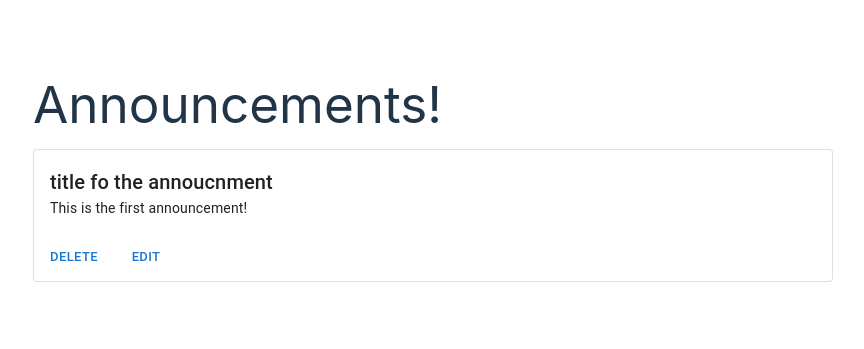
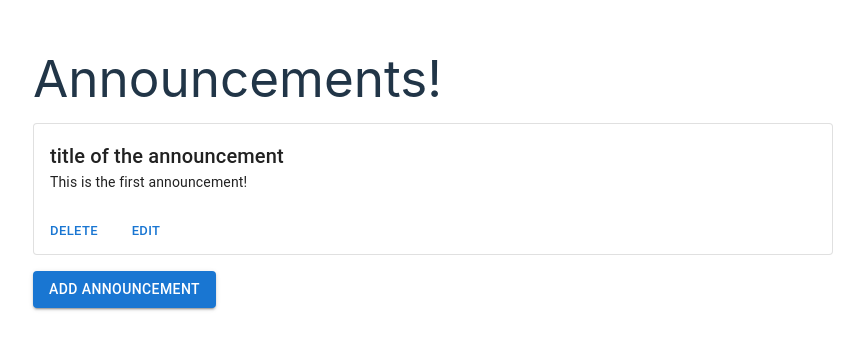
Before and after one commit to hamnerben/canvas-midterm, a React (Vite) app: page /announcements in a window 1280 px wide. Shown: the part 221-570 px from the top of the page, without its empty margins (207-1071 px from the left). Built offline with nearby package versions, Linux system fonts and the light colour scheme.

Commit message:
put button in announcment

```diff
--- a/src/components/Button.jsx
+++ b/src/components/Button.jsx
@@ -1,9 +1,9 @@
 import * as React from 'react';
 import Stack from '@mui/material/Stack';
-import Button from '@mui/material/Button';
+import MuiButton from '@mui/material/Button';
 
-export default function Button(text, onClick) {
+export default function Button({text, onClick}) {
   return (
-          <Button onClick={onClick} variant="contained">{text}</Button>
+          <MuiButton onClick={onClick} variant="contained">{text}</MuiButton>
       );
 }
--- a/src/pages/Announcements.jsx
+++ b/src/pages/Announcements.jsx
@@ -1,5 +1,6 @@
 import Card from "../components/Card";
 import { useState } from "react";
+import Button from "../components/Button";
 
 export default function Announcements() {
   const [showDelete, setShowDelete] = useState(true);
@@ -16,13 +17,20 @@ export default function Announcements() {
     <>
     <div className="flex flex-col items-start space-y-4">
       <h1>Announcements!</h1>
-      <Card
-        className="text-left"
-        title="title fo the annoucnment"
-        body="This is the first announcement!"
-        showDelete={showDelete}
-        showEdit={showEdit}
-      />
+      {announcements.map((announcement) => {
+        return (
+          <Card
+            key={announcement.title}
+            className="text-left"
+            title={announcement.title}
+            body={announcement.body}
+            showDelete={showDelete}
+            showEdit={showEdit}
+          />
+        );
+      })}
+
+      <Button text="Add Announcement" onClick={() => console.log("Add Announcement")} />
       </div>
     </>
   );
```
